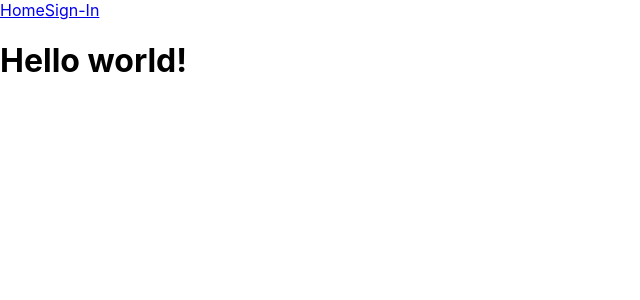
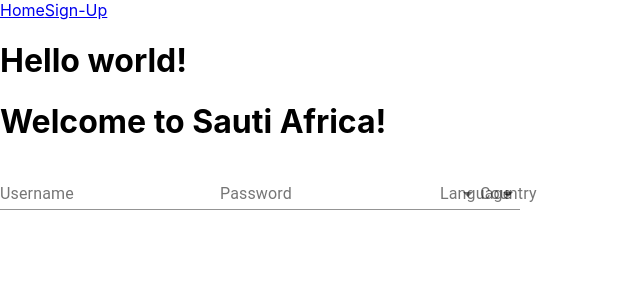
Before and after one commit to Prudent-de-Friess-United/front-end, a React (Create React App) app in the folder client/: page /sign-up in a window 1280 px wide. Shown: the top 300 px of the page, without its empty margins (0-640 px from the left). Built offline with nearby package versions, Linux system fonts and the light colour scheme.

Commit message:
Built basic signup page using Material-UI, may need additional fields.

```diff
--- a/client/package.json
+++ b/client/package.json
@@ -7,8 +7,10 @@
     "@testing-library/jest-dom": "^4.2.4",
     "@testing-library/react": "^9.3.2",
     "@testing-library/user-event": "^7.1.2",
+    "axios": "^0.19.2",
     "react": "^16.12.0",
     "react-dom": "^16.12.0",
+    "react-router-dom": "^5.1.2",
     "react-scripts": "3.3.1"
   },
   "scripts": {
--- a/client/src/App.js
+++ b/client/src/App.js
@@ -17,8 +17,11 @@
           <Route exact path="/">
             <Landing />
           </Route>
+          <Route path="/sign-up">
+            <Signup />
+          </Route>
           <Route path="/sign-in">
-            <Signup />
+
           </Route>
           <Route path="/user-home">
             <Home />
--- a/client/src/components/Navbar.js
+++ b/client/src/components/Navbar.js
@@ -6,7 +6,7 @@
     return (
         <nav>
             <Link to="/">Home</Link>
-            <Link to="/sign-in">Sign-In</Link>
+            <Link to="/sign-up">Sign-Up</Link>
 
         </nav>
     )
--- a/client/src/components/Signup.js
+++ b/client/src/components/Signup.js
@@ -1,8 +1,114 @@
 import React from 'react';
+import TextField from "@material-ui/core/TextField";
+import InputLabel from '@material-ui/core/InputLabel';
+import FormHelperText from '@material-ui/core/FormHelperText';
+import FormControl from '@material-ui/core/FormControl';
+import Select from '@material-ui/core/Select';
+import NativeSelect from '@material-ui/core/NativeSelect';
+import Input from '@material-ui/core/Input';
+import MenuItem from '@material-ui/core/MenuItem';
+import ListItemText from '@material-ui/core/ListItemText';
+import Checkbox from '@material-ui/core/Checkbox';
+import Chip from '@material-ui/core/Chip';
+
+const languages = [
+    'English',
+    'Swahili',
+    'Amharic',
+    'Yoruba',
+    'Oromo',
+    'Arabic'
+]
+const countries = [
+    'South Sudun',
+    'Uganda',
+    'Kenya',
+    'Rwanda',
+    'Burundi',
+    'Tanzania'
+]
+
+// export function MultipleSelect() {
+//     const [personName, setPersonName] = React.useState([]);
+
+//     const handleChange = event => {
+//         setPersonName(event.target.value);
+//     };
+//     const handleChangeMultiple = event => {
+//         const { options } = event.target;
+//         const value = [];
+//         for (let i = 0, l = options.length; i < 1; i += 1) {
+//             if (options[i].selected) {
+//                 value.push(options[i].value);
+//             }
+//         }
+//     }
+//     setPersonName(value);
+// }
 
 function Signup(){
+    const [languageName, setLanguageName] = React.useState([]);
+    const [countryName, setCountryName] = React.useState([]);
+
+    const handleChange = event => {
+        setLanguageName(event.target.value);
+    };
+    const handleChangeMultiple = event => {
+        const { options } = event.target;
+        const value = [];
+        for (let i = 0, l = options.length; i < 1; i += 1) {
+            if (options[i].selected) {
+                value.push(options[i].value);
+            }
+        }
+        setLanguageName(value);
+    }
     return (
-        <h1>Welcome back to Sauti Africa!</h1>
+        <div>
+            <h1>Welcome to Sauti Africa!</h1>
+            <form className='signup'>
+                <TextField id="username" label="Username"/>
+                <TextField id="password" label="Password"/>
+                <FormControl>
+                    <InputLabel id="language">Language</InputLabel>
+                    <Select
+                        id="language"
+                        multiple
+                        value={languageName}
+                        onChange={handleChange}
+                        input={<Input/>}
+                    >
+                        {languages.map(language => (
+                            <MenuItem key={language} value={language}>
+                                <Checkbox checked={languageName.indexOf(language) > -1} />
+                                <ListItemText primary={language} />
+                            </MenuItem>
+                        ))}
+
+                    </Select>
+
+                </FormControl>
+                <FormControl>
+                    <InputLabel id="country">Country</InputLabel>
+                    <Select
+                        id="country"
+                        multiple
+                        value={countryName}
+                        onChange={handleChange}
+                        input={<Input/>}
+                    >
+                        {countries.map(country => (
+                            <MenuItem key={country} value={country}>
+                                <Checkbox checked={countryName.indexOf(country) > -1} />
+                                <ListItemText primary={country} />
+                            </MenuItem>
+                        ))}
+
+                    </Select>
+
+                </FormControl>
+            </form>
+        </div>
    )
 }
 
```
Also changed, not shown: 2 other files (tests, documents, lock files or other folders).
